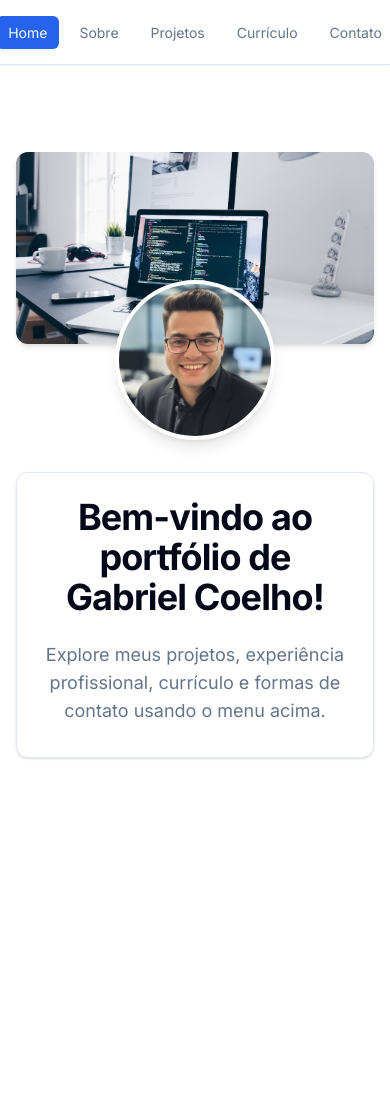
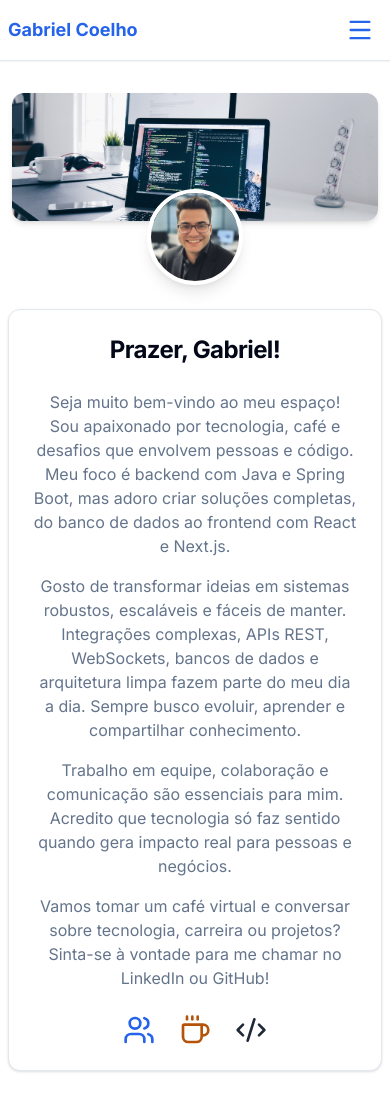
Before and after one commit to ocoelhogabriel/portifolio-vite, a React (Vite) app: page / in a window 390 px wide. Before the commit the page ends 844 px from the top, so only its background shows below. Built offline with nearby package versions, Linux system fonts and the light colour scheme.

Commit message:
Ajuste de Responsibilidade e Paginas

```diff
--- a/src/App.tsx
+++ b/src/App.tsx
@@ -3,6 +3,7 @@ import avatarImg from "./assets/image-avatar.png";
 import computerImg from "./assets/computer-4795762.jpg";
 import { Navbar } from "./components/navibar";
 import { Card, CardContent, CardHeader, CardTitle } from "@/components/ui/card";
+import { Code2, Coffee, Users } from "lucide-react";
 
 export default function App() {
   return (
@@ -10,14 +11,14 @@ export default function App() {
       <header>
         <Navbar />
       </header>
-      <main className="flex-1 flex flex-col items-center justify-center px-4 py-16">
-        <div className="w-full flex flex-col items-center mb-8">
-          <img src={computerImg} alt="Computador" className="w-full max-w-2xl h-48 md:h-64 object-cover rounded-xl shadow-md mb-4" />
+      <main className="flex-1 flex flex-col items-center justify-center px-2 sm:px-4 py-8 sm:py-12">
+        <div className="w-full flex flex-col items-center mb-6 px-1 sm:px-0">
+          <img src={computerImg} alt="Computador" className="w-full max-w-2xl h-32 sm:h-48 md:h-64 object-cover rounded-xl shadow-md mb-4" />
           <Avatar>
             <AvatarImage
               src={avatarImg}
               alt="@ocoelhogabriel"
-              className="rounded-full w-40 h-40 md:w-56 md:h-56 lg:w-72 lg:h-72 object-cover border-4 border-white shadow-lg -mt-20 md:-mt-28 lg:-mt-36 bg-white"
+              className="rounded-full w-24 h-24 sm:w-40 sm:h-40 md:w-56 md:h-56 lg:w-72 lg:h-72 object-cover border-4 border-white shadow-lg -mt-12 sm:-mt-20 md:-mt-28 lg:-mt-36 bg-white"
             />
             <AvatarFallback>GC</AvatarFallback>
           </Avatar>
@@ -25,15 +26,49 @@ export default function App() {
         <div className="w-full flex justify-center">
           <Card className="w-full max-w-2xl">
             <CardHeader>
-              <CardTitle className="text-4xl md:text-5xl font-bold text-center">
-                Bem-vindo ao portfólio de Gabriel Coelho!
+              <CardTitle className="text-2xl sm:text-4xl md:text-5xl font-bold text-center flex items-center justify-center gap-2">
+                Prazer, Gabriel!
               </CardTitle>
             </CardHeader>
             <CardContent>
-              <p className="text-lg md:text-xl mb-2 text-center text-muted-foreground">
-                Explore meus projetos, experiência profissional, currículo e
-                formas de contato usando o menu acima.
+              <p className="text-base sm:text-lg md:text-xl text-center text-muted-foreground mb-4">
+                Seja muito bem-vindo ao meu espaço! Sou apaixonado por tecnologia, café e desafios que envolvem pessoas e código. Meu foco é backend com Java e Spring Boot, mas adoro criar soluções completas, do banco de dados ao frontend com React e Next.js.
               </p>
+              <p className="text-base sm:text-lg md:text-xl text-center text-muted-foreground mb-4">
+                Gosto de transformar ideias em sistemas robustos, escaláveis e fáceis de manter. Integrações complexas, APIs REST, WebSockets, bancos de dados e arquitetura limpa fazem parte do meu dia a dia. Sempre busco evoluir, aprender e compartilhar conhecimento.
+              </p>
+              <p className="text-base sm:text-lg md:text-xl text-center text-muted-foreground mb-4">
+                Trabalho em equipe, colaboração e comunicação são essenciais para mim. Acredito que tecnologia só faz sentido quando gera impacto real para pessoas e negócios.
+              </p>
+              <p className="text-base sm:text-lg md:text-xl text-center text-muted-foreground">
+                Vamos tomar um café virtual e conversar sobre tecnologia, carreira ou projetos? Sinta-se à vontade para me chamar no LinkedIn ou GitHub!
+              </p>
+              <div className="flex justify-center gap-6 mt-6">
+                <a
+                  href="https://www.linkedin.com/in/ocoelhogabriel"
+                  target="_blank"
+                  rel="noopener noreferrer"
+                  className="hover:scale-110 transition-transform"
+                  title="LinkedIn"
+                >
+                  <Users className="w-8 h-8 text-blue-600" />
+                </a>
+                <span
+                  title="Café sempre presente"
+                  className="hover:scale-110 transition-transform"
+                >
+                  <Coffee className="w-8 h-8 text-amber-700" />
+                </span>
+                <a
+                  href="https://github.com/ocoelhogabriel"
+                  target="_blank"
+                  rel="noopener noreferrer"
+                  className="hover:scale-110 transition-transform"
+                  title="GitHub"
+                >
+                  <Code2 className="w-8 h-8 text-gray-800 dark:text-gray-200" />
+                </a>
+              </div>
             </CardContent>
           </Card>
         </div>
--- a/src/components/navibar.tsx
+++ b/src/components/navibar.tsx
@@ -1,9 +1,10 @@
+
+import { Menu } from "lucide-react";
+import { useState } from "react";
 import { Link, useLocation } from "react-router-dom";
-import { NavigationMenu, NavigationMenuItem, NavigationMenuList } from "./ui/navigation-menu";
 
 const navLinks = [
   { to: "/", label: "Home" },
-  { to: "/about", label: "Sobre" },
   { to: "/projects", label: "Projetos" },
   { to: "/resume", label: "Currículo" },
   { to: "/contact", label: "Contato" },
@@ -11,13 +12,18 @@ const navLinks = [
 
 export function Navbar() {
   const location = useLocation();
+  const [open, setOpen] = useState(false);
   return (
-    <nav className="w-full flex justify-center border-b border-border bg-card/80 backdrop-blur-sm sticky top-0 z-50 shadow-sm print:hidden">
-      <NavigationMenu className="max-w-6xl w-full px-4">
-        <NavigationMenuList className="flex flex-row gap-1 md:gap-4 mx-auto py-5">
+    <nav className="w-full border-b border-border bg-card/80 backdrop-blur-sm sticky top-0 z-50 shadow-sm print:hidden">
+      <div className="max-w-6xl w-full mx-auto flex items-center justify-between px-2 sm:px-4 py-2">
+        <span className="font-bold text-lg text-primary">Gabriel Coelho</span>
+        <button className="sm:hidden p-2" onClick={() => setOpen((v) => !v)} aria-label="Abrir menu">
+          <Menu className="w-7 h-7 text-primary" />
+        </button>
+        <div className="hidden sm:flex flex-row gap-1 md:gap-4">
           {navLinks.map((link) => (
-            <NavigationMenuItem key={link.to}>
             <Link
+              key={link.to}
               to={link.to}
               className={`px-3 md:px-4 py-2 rounded-md transition-all duration-200 font-medium text-sm md:text-base hover:bg-accent hover:text-accent-foreground ${
                 location.pathname === link.to
@@ -27,10 +33,28 @@ export function Navbar() {
             >
               {link.label}
             </Link>
-            </NavigationMenuItem>
           ))}
-        </NavigationMenuList>
-      </NavigationMenu>
+        </div>
+      </div>
+      {/* Mobile menu */}
+      {open && (
+        <div className="flex flex-col sm:hidden bg-card border-t border-border px-4 py-2 animate-in fade-in slide-in-from-top-2">
+          {navLinks.map((link) => (
+            <Link
+              key={link.to}
+              to={link.to}
+              onClick={() => setOpen(false)}
+              className={`mb-2 px-3 py-2 rounded-md transition-all duration-200 font-medium text-base hover:bg-accent hover:text-accent-foreground ${
+                location.pathname === link.to
+                  ? "bg-primary text-primary-foreground shadow-sm"
+                  : "text-muted-foreground"
+              }`}
+            >
+              {link.label}
+            </Link>
+          ))}
+        </div>
+      )}
     </nav>
   );
 }
--- a/src/pages/Contact.tsx
+++ b/src/pages/Contact.tsx
@@ -7,49 +7,45 @@ export default function Contact() {
   return (
     <div className="min-h-screen flex flex-col">
       <Navbar />
-      <section className="flex-1 flex flex-col items-center justify-center px-4 py-12">
-        <img src={techImg} alt="Tecnologia" className="w-full max-w-2xl h-40 md:h-56 object-cover rounded-xl shadow-md mb-8" />
+      <section className="flex-1 flex flex-col items-center justify-center px-2 sm:px-4 py-6">
+        <img src={techImg} alt="Tecnologia" className="w-full max-w-2xl h-28 sm:h-40 md:h-56 object-cover rounded-xl shadow-md mb-6" />
         <Card className="w-full max-w-2xl">
           <CardHeader>
-            <CardTitle className="text-3xl md:text-4xl font-bold text-center">Contato</CardTitle>
+            <CardTitle className="text-2xl sm:text-3xl md:text-4xl font-bold text-center">Contato</CardTitle>
           </CardHeader>
           <CardContent>
-            <ul className="space-y-4 text-lg">
-              <li className="flex items-center gap-3">
-                <Phone className="w-5 h-5 text-primary" />
-                <span className="font-medium">Telefone:</span>
+            <ul className="space-y-3 text-base sm:text-lg">
+              <li className="flex flex-col sm:flex-row sm:items-center gap-1 sm:gap-3">
+                <span className="flex items-center gap-2"><Phone className="w-5 h-5 text-primary" /><span className="font-medium">Telefone:</span></span>
                 <span className="text-muted-foreground">(19) 99735-7450</span>
               </li>
-              <li className="flex items-center gap-3">
-                <Mail className="w-5 h-5 text-primary" />
-                <span className="font-medium">Email:</span>
+              <li className="flex flex-col sm:flex-row sm:items-center gap-1 sm:gap-3">
+                <span className="flex items-center gap-2"><Mail className="w-5 h-5 text-primary" /><span className="font-medium">Email:</span></span>
                 <a
                   href="mailto:gabriel.coelho.hgc@outlook.com.br"
-                  className="text-primary hover:underline"
+                  className="text-primary hover:underline break-all"
                 >
                   gabriel.coelho.hgc@outlook.com.br
                 </a>
               </li>
-              <li className="flex items-center gap-3">
-                <Linkedin className="w-5 h-5 text-primary" />
-                <span className="font-medium">LinkedIn:</span>
+              <li className="flex flex-col sm:flex-row sm:items-center gap-1 sm:gap-3">
+                <span className="flex items-center gap-2"><Linkedin className="w-5 h-5 text-primary" /><span className="font-medium">LinkedIn:</span></span>
                 <a
                   href="https://www.linkedin.com/in/ocoelhogabriel"
                   target="_blank"
                   rel="noopener noreferrer"
-                  className="text-primary hover:underline"
+                  className="text-primary hover:underline break-all"
                 >
                   linkedin.com/in/ocoelhogabriel
                 </a>
               </li>
-              <li className="flex items-center gap-3">
-                <Github className="w-5 h-5 text-primary" />
-                <span className="font-medium">GitHub:</span>
+              <li className="flex flex-col sm:flex-row sm:items-center gap-1 sm:gap-3">
+                <span className="flex items-center gap-2"><Github className="w-5 h-5 text-primary" /><span className="font-medium">GitHub:</span></span>
                 <a
                   href="https://github.com/ocoelhogabriel"
                   target="_blank"
                   rel="noopener noreferrer"
-                  className="text-primary hover:underline"
+                  className="text-primary hover:underline break-all"
                 >
                   github.com/ocoelhogabriel
                 </a>
--- a/src/pages/Projects.tsx
+++ b/src/pages/Projects.tsx
@@ -29,13 +29,13 @@ export default function Projects() {
   return (
     <div className="min-h-screen flex flex-col">
       <Navbar />
-      <section className="flex-1 flex flex-col items-center px-4 py-12">
-        <img src={codingImg} alt="Coding" className="w-full max-w-3xl h-48 md:h-64 object-cover rounded-xl shadow-md mb-8" />
-        <h1 className="text-3xl md:text-4xl font-bold mb-8 text-center">Projetos</h1>
+      <section className="flex-1 flex flex-col items-center px-2 sm:px-4 py-6">
+        <img src={codingImg} alt="Coding" className="w-full max-w-2xl h-32 sm:h-48 md:h-64 object-cover rounded-xl shadow-md mb-6" />
+        <h1 className="text-2xl sm:text-3xl md:text-4xl font-bold mb-6 text-center">Projetos</h1>
         {loading ? (
           <p className="text-muted-foreground">Carregando projetos...</p>
         ) : (
-          <div className="w-full max-w-5xl grid gap-6 md:grid-cols-2">
+          <div className="w-full max-w-5xl grid gap-4 sm:gap-6 grid-cols-1 md:grid-cols-2">
             {repos.map(repo => (
               <Card key={repo.id} className="transition-shadow hover:shadow-lg">
                 <a href={repo.html_url} target="_blank" rel="noopener noreferrer" className="block">
```
Also changed, not shown: src/main.tsx (+3 -5 lines), src/pages/About.tsx (deleted, +0 -79 lines), src/pages/Resume.tsx (+4 -4 lines). Lines whose indentation alone changed are shown as unchanged.
